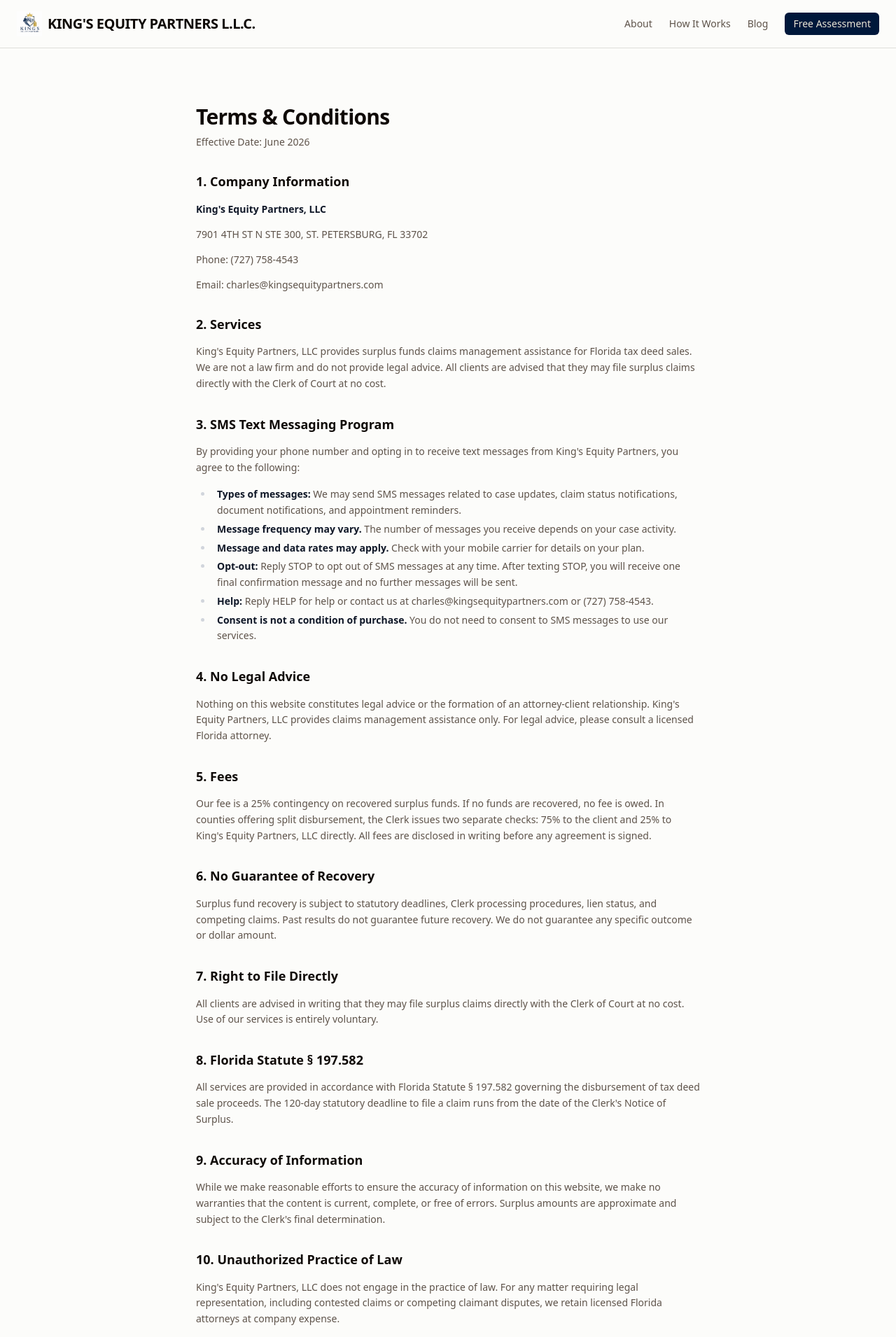
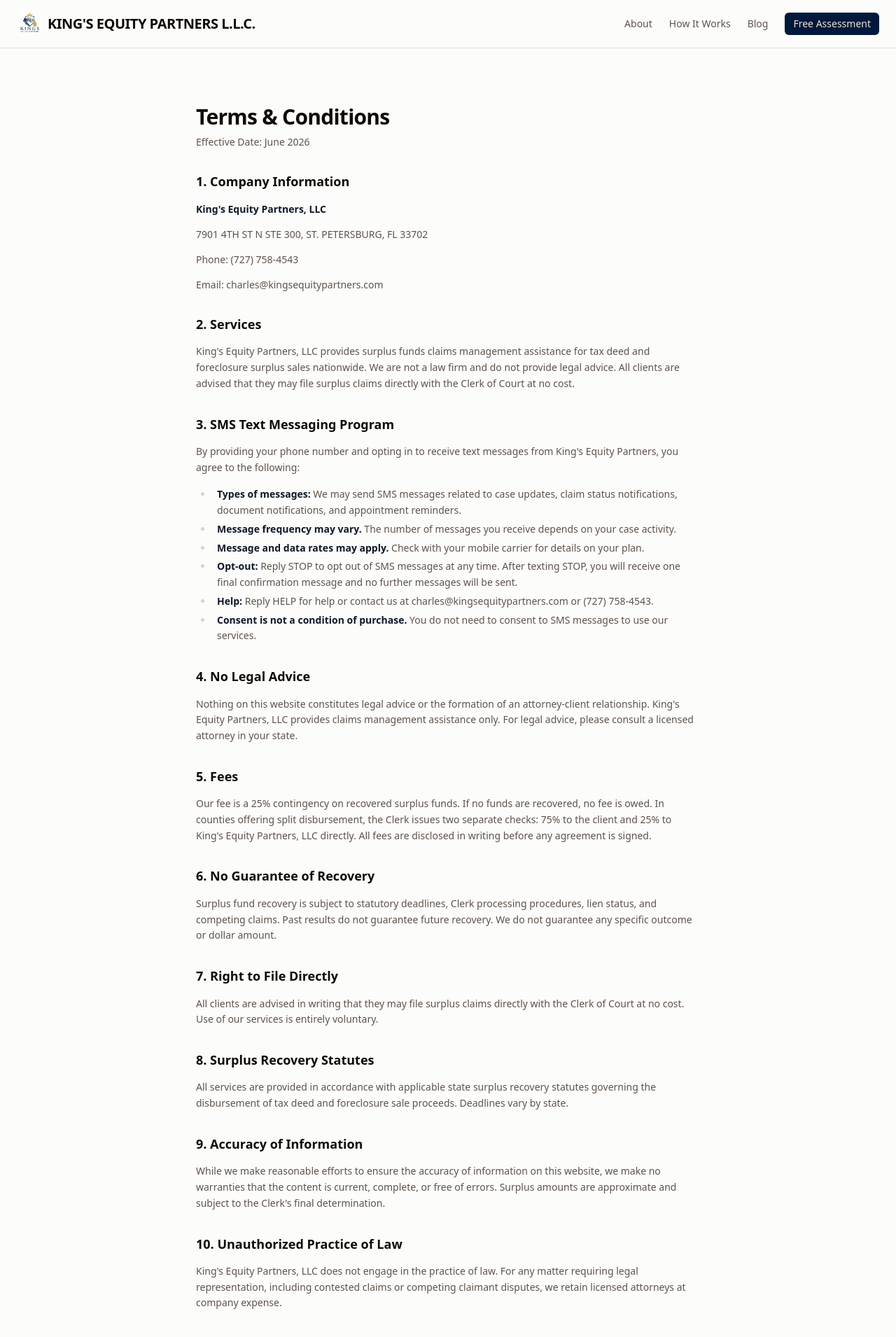
Before and after one commit to charlesxchristopherx-a11y/Kings-equity-partners, a React (Vite) app: page /terms in a window 1280 px wide. Shown: the top 1910 px of the page at 70% size. Built offline with nearby package versions, Linux system fonts and the light colour scheme.

Commit message:
Nationalize pages remove Florida references

```diff
--- a/src/components/site-footer.tsx
+++ b/src/components/site-footer.tsx
@@ -18,7 +18,7 @@
               <span className="text-lg font-semibold">King's Equity Partners</span>
             </div>
             <p className="text-sm text-muted-foreground leading-relaxed max-w-xs">
-              Florida tax deed surplus recovery. We help former property owners recover funds owed to them by law — at no upfront cost.
+              Tax deed surplus recovery. We help former property owners recover funds owed to them by law — at no upfront cost.
             </p>
             <div className="mt-4 flex flex-col gap-2 text-sm">
               <a href={`tel:${PHONE.replace(/\D/g, "")}`} className="flex items-center gap-2 text-muted-foreground hover:text-primary transition-colors">
--- a/src/pages/blog.tsx
+++ b/src/pages/blog.tsx
@@ -65,7 +65,7 @@
             <div className="h-px flex-1 bg-accent/30" />
           </div>
           <h1 className="text-2xl font-bold text-primary-foreground tracking-tight">Surplus Recovery Insights</h1>
-          <p className="text-sm text-primary-foreground/60 mt-2">Plain-language guidance on Florida tax deed surplus recovery and your legal rights.</p>
+          <p className="text-sm text-primary-foreground/60 mt-2">Plain-language guidance on tax deed surplus recovery and your legal rights, nationwide.</p>
         </div>
       </section>
 
--- a/src/pages/disclaimer.tsx
+++ b/src/pages/disclaimer.tsx
@@ -56,21 +56,22 @@
           <h1 className="mb-8 text-3xl font-bold tracking-tight">Disclaimer</h1>
           <div className="prose prose-sm max-w-none text-muted-foreground space-y-6 leading-relaxed">
             <p><strong>Not a Law Firm.</strong> King's Equity Partners, LLC is not a law firm and does not provide legal advice. Nothing on this website constitutes legal advice or the formation of an attorney-client relationship.</p>
-            <p><strong>Claims Management Only.</strong> King's Equity Partners, LLC provides surplus claims management assistance. We are not attorneys and do not practice law. For legal advice, please consult a licensed Florida attorney.</p>
+            <p><strong>Claims Management Only.</strong> King's Equity Partners, LLC provides surplus claims management assistance. We are not attorneys and do not practice law. For legal advice, please consult a licensed attorney in your state.</p>
             <p><strong>No Guarantee of Recovery.</strong> Surplus fund recovery is subject to statutory deadlines, Clerk processing procedures, lien status, and competing claims. Past results do not guarantee future recovery. We do not guarantee any specific outcome or dollar amount.</p>
             <p><strong>Right to File Directly.</strong> All clients are advised in writing that they may file surplus claims directly with the Clerk of Court at no cost. Use of our services is entirely voluntary.</p>
             <p><strong>Fees.</strong> Our fee is a 25% contingency on recovered surplus funds. If no funds are recovered, no fee is owed. In counties offering split disbursement, the Clerk issues two separate checks: 75% to the client and 25% to King's Equity Partners, LLC directly.</p>
-            <p><strong>Florida Statute § 197.582.</strong> All services are provided in accordance with Florida Statute § 197.582 governing the disbursement of tax deed sale proceeds.</p>
+            <p><strong>Surplus Reco</strong></p>
             <p><strong>Accuracy of Information.</strong> While we make reasonable efforts to ensure the accuracy of information on this website, we make no warranties that the content is current, complete, or free of errors. Surplus amounts are approximate and subject to the Clerk's final determination.</p>
-            <p><strong>Unauthorized Practice of Law.</strong> King's Equity Partners, LLC does not engage in the practice of law. For any matter requiring legal representation, including contested claims or competing claimant disputes, we retain licensed Florida attorneys at company expense.</p>
+            <p><strong>Unauthorized Practice of Law.</strong> King's Equity Partners, LLC does not engage in the practice of law. For any matter requiring legal representation, including contested claims or competing claimant disputes, we retain licensed attorneys at company expense.</p>
           </div>
           <div className="mt-10 pt-8 border-t">
-            <p className="text-sm text-muted-foreground">Last updated: April 2026. King's Equity Partners, LLC — Miami, Florida.</p>
+            <p className="text-sm text-muted-foreground">Last updated: April 2026. King's Equity Partners, LLC.</p>
           </div>
         </div>
       </section>
 
       {/* Footer */}
-      <SiteFooter /></div>
+      <SiteFooter />
+    </div>
   );
 }
--- a/src/pages/terms.tsx
+++ b/src/pages/terms.tsx
@@ -66,7 +66,7 @@
             </div>
 
             <h2 className="text-lg font-semibold text-foreground mt-8">2. Services</h2>
-            <p>King's Equity Partners, LLC provides surplus funds claims management assistance for Florida tax deed sales. We are not a law firm and do not provide legal advice. All clients are advised that they may file surplus claims directly with the Clerk of Court at no cost.</p>
+            <p>King's Equity Partners, LLC provides surplus funds claims management assistance for tax deed and foreclosure surplus sales nationwide. We are not a law firm and do not provide legal advice. All clients are advised that they may file surplus claims directly with the Clerk of Court at no cost.</p>
 
             <h2 className="text-lg font-semibold text-foreground mt-8">3. SMS Text Messaging Program</h2>
             <p>By providing your phone number and opting in to receive text messages from King's Equity Partners, you agree to the following:</p>
@@ -80,7 +80,7 @@
             </ul>
 
             <h2 className="text-lg font-semibold text-foreground mt-8">4. No Legal Advice</h2>
-            <p>Nothing on this website constitutes legal advice or the formation of an attorney-client relationship. King's Equity Partners, LLC provides claims management assistance only. For legal advice, please consult a licensed Florida attorney.</p>
+            <p>Nothing on this website constitutes legal advice or the formation of an attorney-client relationship. King's Equity Partners, LLC provides claims management assistance only. For legal advice, please consult a licensed attorney in your state.</p>
 
             <h2 className="text-lg font-semibold text-foreground mt-8">5. Fees</h2>
             <p>Our fee is a 25% contingency on recovered surplus funds. If no funds are recovered, no fee is owed. In counties offering split disbursement, the Clerk issues two separate checks: 75% to the client and 25% to King's Equity Partners, LLC directly. All fees are disclosed in writing before any agreement is signed.</p>
@@ -91,14 +91,14 @@
             <h2 className="text-lg font-semibold text-foreground mt-8">7. Right to File Directly</h2>
             <p>All clients are advised in writing that they may file surplus claims directly with the Clerk of Court at no cost. Use of our services is entirely voluntary.</p>
 
-            <h2 className="text-lg font-semibold text-foreground mt-8">8. Florida Statute § 197.582</h2>
-            <p>All services are provided in accordance with Florida Statute § 197.582 governing the disbursement of tax deed sale proceeds. The 120-day statutory deadline to file a claim runs from the date of the Clerk's Notice of Surplus.</p>
+            <h2 className="text-lg font-semibold text-foreground mt-8">8. Surplus Recovery Statutes</h2>
+            <p>All services are provided in accordance with applicable state surplus recovery statutes governing the disbursement of tax deed and foreclosure sale proceeds. Deadlines vary by state.</p>
 
             <h2 className="text-lg font-semibold text-foreground mt-8">9. Accuracy of Information</h2>
             <p>While we make reasonable efforts to ensure the accuracy of information on this website, we make no warranties that the content is current, complete, or free of errors. Surplus amounts are approximate and subject to the Clerk's final determination.</p>
 
             <h2 className="text-lg font-semibold text-foreground mt-8">10. Unauthorized Practice of Law</h2>
-            <p>King's Equity Partners, LLC does not engage in the practice of law. For any matter requiring legal representation, including contested claims or competing claimant disputes, we retain licensed Florida attorneys at company expense.</p>
+            <p>King's Equity Partners, LLC does not engage in the practice of law. For any matter requiring legal representation, including contested claims or competing claimant disputes, we retain licensed attorneys at company expense.</p>
 
             <h2 className="text-lg font-semibold text-foreground mt-8">11. Changes to These Terms</h2>
             <p>We may update these Terms &amp; Conditions from time to time. Any changes will be posted on this page with an updated effective date. Continued use of our services after changes constitutes acceptance of the revised terms.</p>
```
Also changed, not shown: src/pages/about.tsx (+5 -5 lines), src/pages/how-it-works.tsx (+6 -5 lines), src/pages/index.tsx (+5 -5 lines).
